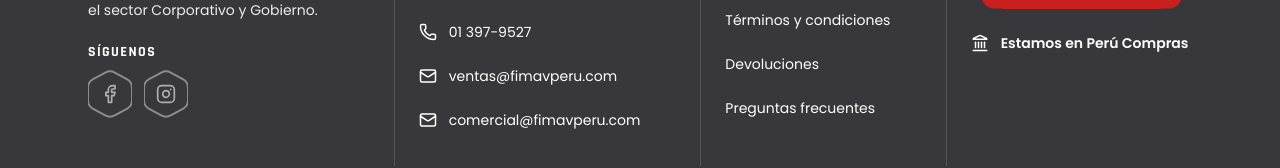
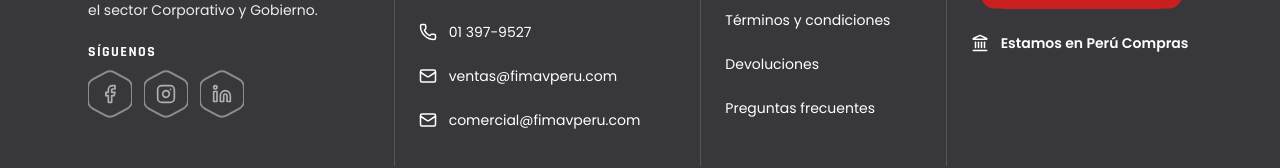
Before and after one commit to FP-Tecnologi/fimav-peru, a Next.js app: page /cotizar in a window 1280 px wide. Shown: the part 1473-1641 px from the top of the page. Built offline with nearby package versions, Linux system fonts and the light colour scheme.

Commit message:
Web Fimav: snapshot 2026-10-23

```diff
--- a/src/components/Footer.tsx
+++ b/src/components/Footer.tsx
@@ -1,5 +1,5 @@
 import Link from 'next/link';
-import { Facebook, Instagram, Landmark, Mail, MapPin, Phone } from 'lucide-react';
+import { Facebook, Instagram, Landmark, Linkedin, Mail, MapPin, Phone } from 'lucide-react';
 import Logo from './Logo';
 import LibroBadge from './LibroBadge';
 import CorteHex from './hex/CorteHex';
@@ -18,6 +18,7 @@ const legales = [
 const SOCIALES = [
   { clave: 'facebook', Icono: Facebook, nombre: 'Facebook' },
   { clave: 'instagram', Icono: Instagram, nombre: 'Instagram' },
+  { clave: 'linkedin', Icono: Linkedin, nombre: 'LinkedIn' },
 ] as const;
 const HEX_SOC = rutaHexagono({ orientacion: 'punta-arriba', radio: 0.12 });
 const hexSocial = 'group/s relative grid h-12 w-11 place-items-center text-white';
--- a/src/lib/cms.ts
+++ b/src/lib/cms.ts
@@ -96,7 +96,7 @@ export const CMS_DEFAULTS = {
   },
   ajustes: {
     contacto: { direccion: contacto.direccion, telefono: contacto.telefono, whatsapp: contacto.whatsappVisible, ventas: contacto.ventas, comercial: contacto.comercial },
-    redes: { facebook: '', instagram: '' },
+    redes: { facebook: '', instagram: '', linkedin: '' },
     pie: { fraseCorta: contenido.fraseCorta },
     cta: { ...titulo('Cotiza con Fimav Perú', 'Te respondemos con', 'una propuesta'), boton: 'Cotizar ahora' },
   },
```
